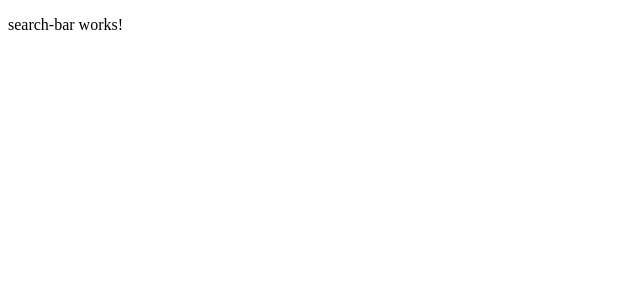
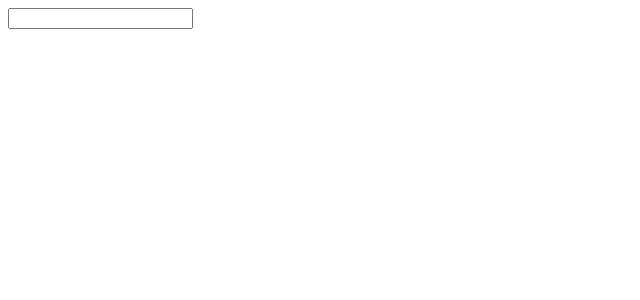
Before and after one commit to philiphyw/wikipedia-mock, an Angular app: page / in a window 1280 px wide. Shown: the top 300 px of the page, without its empty margins (0-640 px from the left). Built offline with nearby package versions, Linux system fonts and the light colour scheme.

Commit message:
Inject wikipedia server to app component

```diff
--- a/src/app/app.component.html
+++ b/src/app/app.component.html
@@ -1 +1 @@
-<app-search-bar></app-search-bar>
+<app-search-bar (submitted)="onSearchBarSubmit($event)"></app-search-bar>
--- a/src/app/app.component.ts
+++ b/src/app/app.component.ts
@@ -1,4 +1,5 @@
 import { Component } from '@angular/core';
+import { WikipediaService } from './services/wikipedia.service';
 
 @Component({
   selector: 'app-root',
@@ -7,4 +8,15 @@ import { Component } from '@angular/core';
 })
 export class AppComponent {
   title = 'wikipedia-mock';
+
+  constructor(private wikipediaService:WikipediaService){}
+
+  onSearchBarSubmit(value:string) {
+
+    if(value){
+     const result = this.wikipediaService.search(value);
+    console.log(result);
+    }
+  }
+
 }
--- a/src/app/components/search-bar/search-bar.component.html
+++ b/src/app/components/search-bar/search-bar.component.html
@@ -1 +1,3 @@
-<p>search-bar works!</p>
+<form (submit)="onFormSubmit($event)">
+    <input (input)="onInput($event)"/>
+</form>
--- a/src/app/components/search-bar/search-bar.component.ts
+++ b/src/app/components/search-bar/search-bar.component.ts
@@ -1,10 +1,21 @@
-import { Component } from '@angular/core';
+import { Component, EventEmitter, Output } from '@angular/core';
 
 @Component({
   selector: 'app-search-bar',
   templateUrl: './search-bar.component.html',
-  styleUrls: ['./search-bar.component.css']
+  styleUrls: ['./search-bar.component.css'],
 })
 export class SearchBarComponent {
+  @Output() submitted = new EventEmitter<string>();
+  term: string = '';
 
+  onInput(event: any): void {
+    if(event.target.value) this.term = event.target.value;
+
+  }
+
+  onFormSubmit(event: Event): void {
+    event.preventDefault();
+    this.submitted.emit(this.term);
+  }
 }
--- a/src/app/services/wikipedia.service.ts
+++ b/src/app/services/wikipedia.service.ts
@@ -4,6 +4,9 @@ import { Injectable } from '@angular/core';
   providedIn: 'root'
 })
 export class WikipediaService {
+  constructor() { }
 
-  constructor() { }
+  search(term:string){
+    return 'I am wikipedia search results from WikipediaService';
+  }
 }
```
